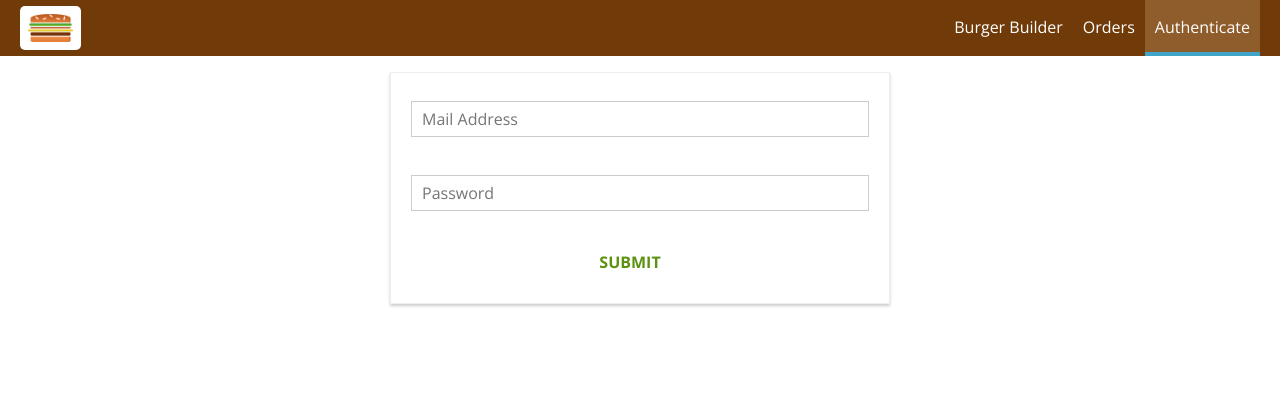
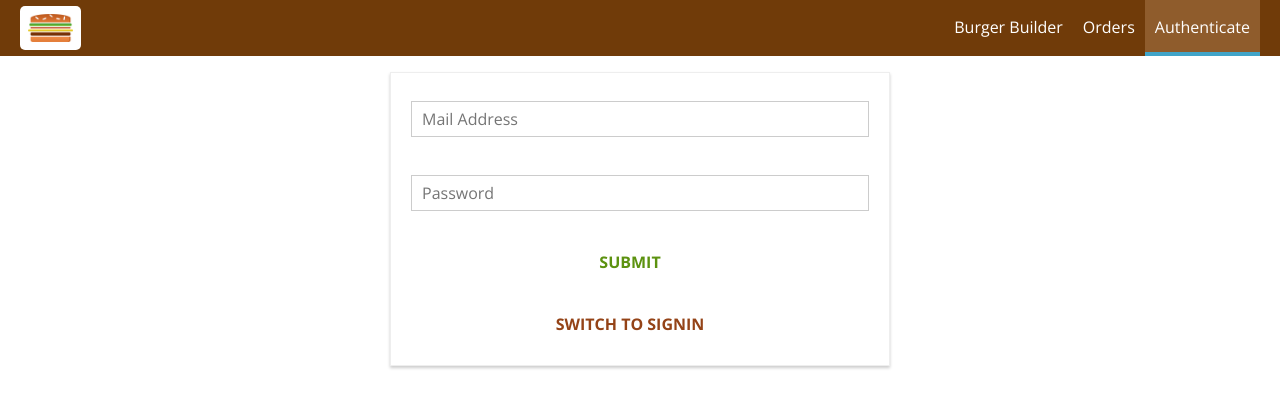
Before and after one commit to brunar/myburger-project, a React (Create React App) app: page /view/react-burger/auth in a window 1280 px wide. Shown: the top 408 px of the page. Built offline with nearby package versions, Linux system fonts and the light colour scheme.

Commit message:
Authentication - Adding Sign-In (18-327)
Sign In if user Exist or Sign Up if New User - all good showing errors in console

```diff
--- a/src/containers/Auth/Auth.js
+++ b/src/containers/Auth/Auth.js
@@ -36,7 +36,8 @@
                 valid: false,
                 touched: false
             }
-        }
+        },
+        isSignUp: true
     }
 
     checkValidity = (value, rules) => {
@@ -71,7 +72,13 @@
     submitHandler = (event) => {
         // preventDefault() to prevent the reloading of the page
         event.preventDefault();
-        this.props.onAuth(this.state.controls.email.value, this.state.controls.password.value);
+        this.props.onAuth(this.state.controls.email.value, this.state.controls.password.value, this.state.isSignUp);
+    }
+
+    switchAuthModeHandler = () => {
+        this.setState(prevState => {
+            return { isSignUp: !prevState.isSignUp }
+        })
     }
 
     render() {
@@ -99,6 +106,9 @@
                     {form}
                     <Button btnType="Success">SUBMIT</Button>
                 </form>
+                <Button
+                    clickedBtn={this.switchAuthModeHandler}
+                    btnType="Danger">SWITCH TO {this.state.isSignUp ? 'SIGNIN' : 'SIGNUP'}</Button>
             </div>
         );
     }
@@ -106,7 +116,7 @@
 
 const mapDispatchToProps = dispatch => {
     return {
-        onAuth: (email, password) => dispatch(actions.auth(email, password))
+        onAuth: (email, password, isSignUpA) => dispatch(actions.auth(email, password, isSignUpA))
     }
 }
 
--- a/src/store/actions/auth.js
+++ b/src/store/actions/auth.js
@@ -22,7 +22,7 @@
     };
 }
 
-export const auth = (emailArg, passwordArg) => {
+export const auth = (emailArg, passwordArg, isSignUpArg) => {
     //Need Redux Thunk - is Async
     return dispatch => {
         dispatch(authStart());
@@ -31,7 +31,11 @@
             password: passwordArg,
             returnSecureToken: true
         }
-        axios.post('https://identitytoolkit.googleapis.com/v1/accounts:signUp?key=AIzaSyDVOE8w6W1Lh-s7Pog58XvH8GrzGc4eHXc', authData)
+        let url = 'https://identitytoolkit.googleapis.com/v1/accounts:signUp?key=AIzaSyDVOE8w6W1Lh-s7Pog58XvH8GrzGc4eHXc';
+        if (!isSignUpArg) {
+            url = 'https://identitytoolkit.googleapis.com/v1/accounts:signInWithPassword?key=AIzaSyDVOE8w6W1Lh-s7Pog58XvH8GrzGc4eHXc';
+        }
+        axios.post(url, authData)
             .then(response => {
                 console.log(response);
                 dispatch(authSuccess(response.data));
```
